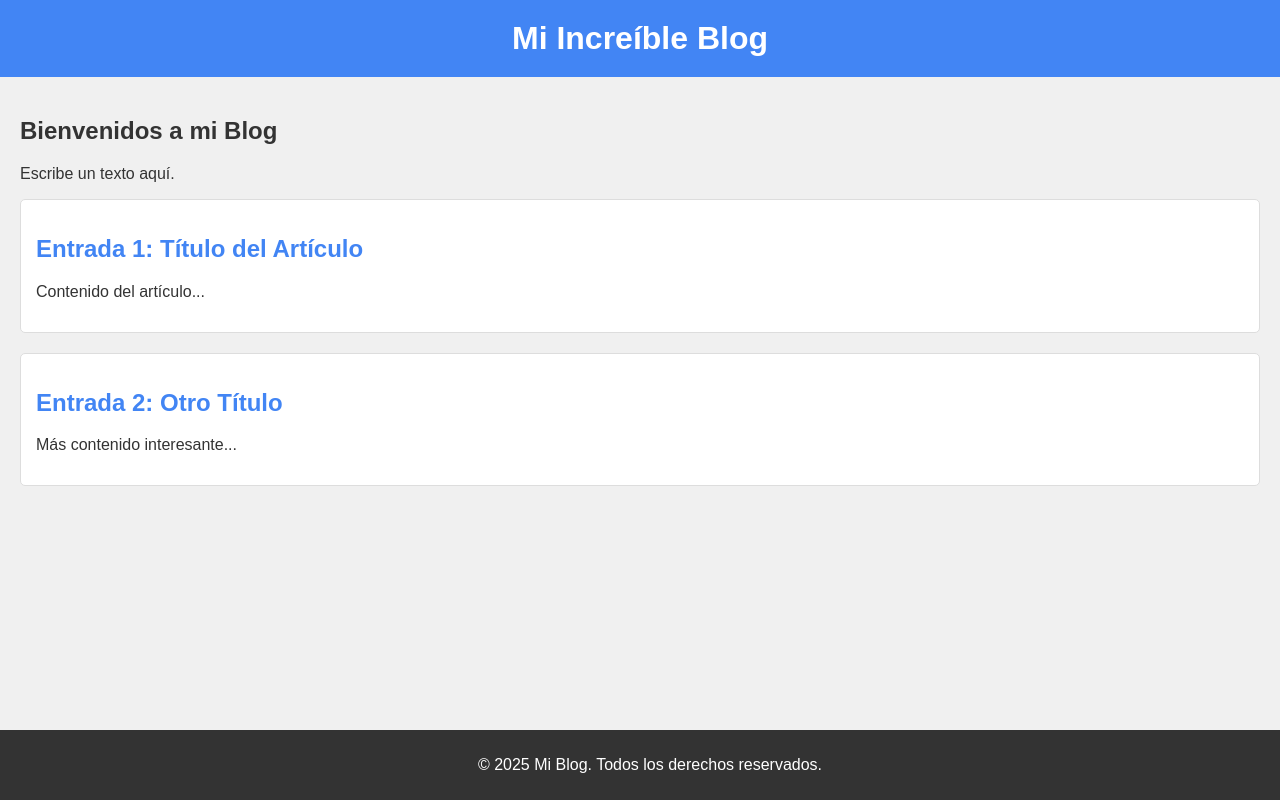
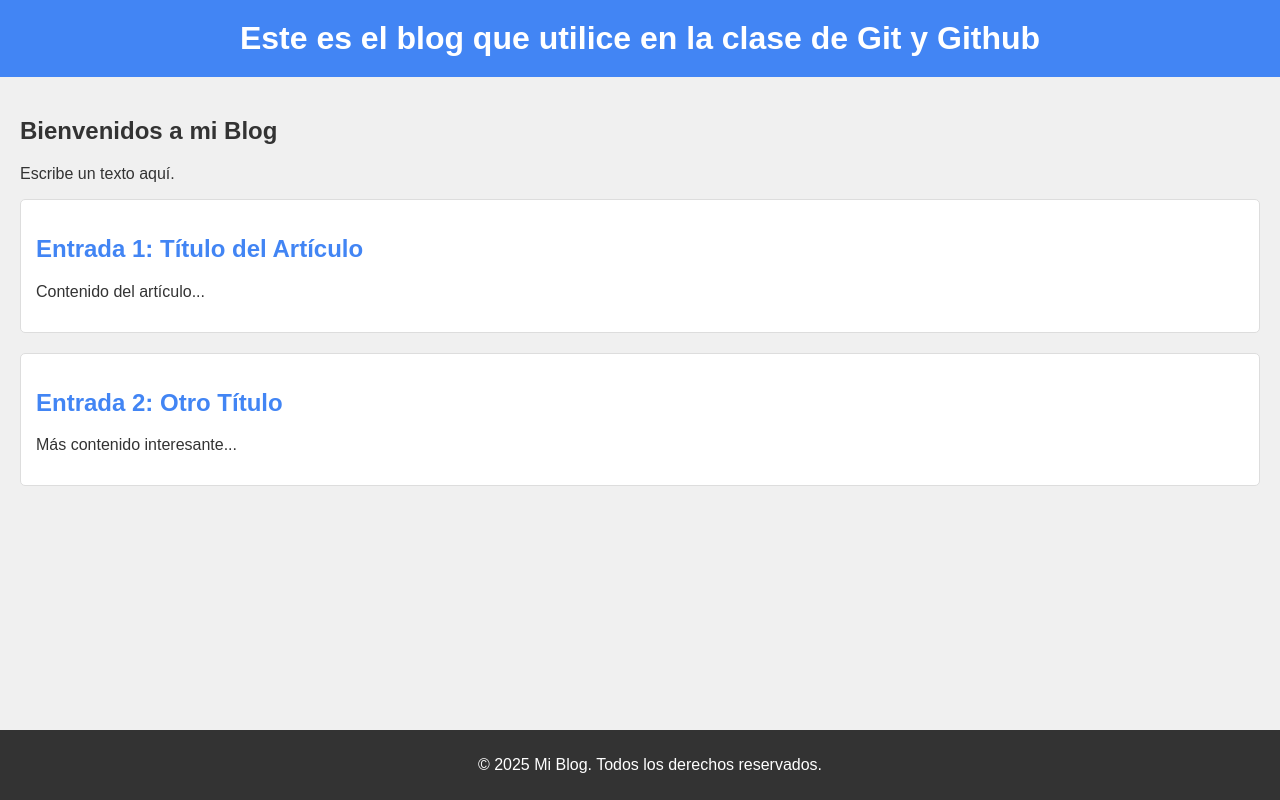
Before and after one commit to esjdaza/blog_G1_2025_2, a plain HTML site: page index.html in a window 1280 px wide. Drawn offline with Linux system fonts and the light colour scheme.

Commit message:
Modificación del título del index

```diff
--- a/index.html
+++ b/index.html
@@ -4,11 +4,11 @@
     <meta charset="UTF-8">
     <meta name="viewport" content="width=device-width, initial-scale=1.0">
     <link rel="stylesheet" href="style.css">
-    <title>Mi Blog</title>
+    <title>Blog de clase Git & GitHub </title>
 </head>
 <body>
     <header>
-        <h1>Mi Increíble Blog</h1>
+        <h1>Este es el blog que utilice en la clase de Git y Github</h1>
     </header>
 
     <main>
```
